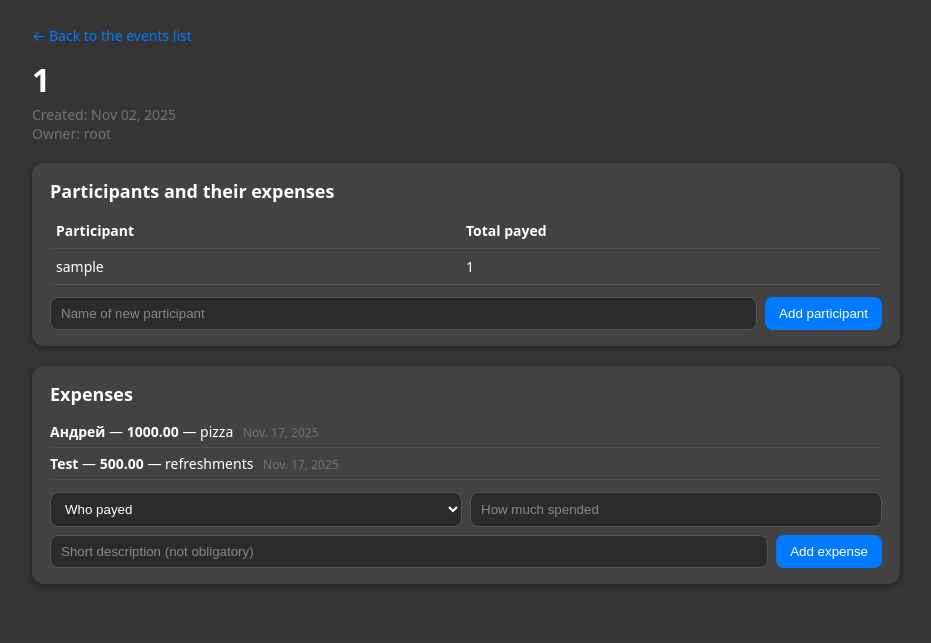
After one commit to tarick73/SplitFair, a Django app: template backend/templates/event_detail.html in a window 1280 px wide. The commit adds this page. Shown: the top 643 px of the page, without its empty margins (174-1105 px from the left). Run offline with Django 5.2, Linux system fonts and the light colour scheme; data comes from the database, SQL or seed files in the repository; both versions use the stored data as it was after the commit; tables that the repository leaves empty hold one stand-in row (values such as "Sample post"); the template is opened without the code that fills it: values that come from a table or form of the project are taken from there, most other values are stand-ins (such as "Sample title", 1, 10 or a date in 2020).

Commit message:
added event modification

```diff
--- a/backend/accounts/urls.py
+++ b/backend/accounts/urls.py
@@ -1,7 +1,7 @@
 from django.urls import path
 from django.contrib.auth.views import LoginView, LogoutView
 from .views import index_view, register_view, csrf_token_view, api_login, dashboard_view
-from events.views import create_event_view
+from events.views import create_event_view, event_detail_view
 
 urlpatterns = [
     # головна сторінка
@@ -27,4 +27,8 @@ urlpatterns = [
     path("csrf-token/", csrf_token_view, name="csrf_token"),
     path("dashboard/", dashboard_view, name="dashboard"),
     path("event/create/", create_event_view, name="create_event"),
+
+    path("dashboard/", dashboard_view, name="dashboard"),
+    path("event/create/", create_event_view, name="create_event"),
+    path("event/<int:event_id>/", event_detail_view, name="event_detail"),
 ]
--- /dev/null
+++ b/backend/templates/event_detail.html
@@ -0,0 +1,225 @@
+<!doctype html>
+<html lang="ru">
+<head>
+    <meta charset="utf-8" />
+    <title>Событие: {{ event.title }}</title>
+    <meta name="viewport" content="width=device-width,initial-scale=1" />
+    <style>
+        :root { --accent:#007bff; --muted:#6c757d; --bg:#353535; --card:#424242; }
+        body {
+            font-family: system-ui, -apple-system, "Segoe UI", Roboto, Arial;
+            margin:0;
+            background:var(--bg);
+            color:#fff;
+        }
+        .container {
+            max-width:900px;
+            margin:0 auto;
+            padding:24px 16px 40px;
+            box-sizing:border-box;
+        }
+        a.back-link {
+            color:var(--accent);
+            text-decoration:none;
+            font-size:14px;
+        }
+        h1 {
+            margin:12px 0 4px;
+        }
+        .event-meta {
+            font-size:14px;
+            color:var(--muted);
+            margin-bottom:20px;
+        }
+        .card {
+            background:var(--card);
+            border-radius:12px;
+            padding:16px 18px;
+            margin-bottom:20px;
+            box-shadow:0 2px 6px rgba(0,0,0,0.4);
+        }
+        .card h2 {
+            margin:0 0 10px;
+            font-size:18px;
+        }
+        table {
+            width:100%;
+            border-collapse:collapse;
+            font-size:14px;
+        }
+        th, td {
+            padding:8px 6px;
+            border-bottom:1px solid rgba(255,255,255,0.08);
+            text-align:left;
+        }
+        th {
+            font-weight:600;
+        }
+        .muted {
+            color:var(--muted);
+            font-size:13px;
+        }
+        .form-row {
+            display:flex;
+            flex-wrap:wrap;
+            gap:8px;
+            margin-top:10px;
+        }
+        .form-row input,
+        .form-row select {
+            flex:1 1 160px;
+            padding:8px 10px;
+            border-radius:8px;
+            border:1px solid #555;
+            background:#2b2b2b;
+            color:#fff;
+            box-sizing:border-box;
+        }
+        .form-row input::placeholder {
+            color:#888;
+        }
+        button {
+            padding:8px 14px;
+            border-radius:8px;
+            border:0;
+            background:var(--accent);
+            color:#fff;
+            font-weight:500;
+            cursor:pointer;
+            white-space:nowrap;
+        }
+        button:hover {
+            filter:brightness(1.1);
+        }
+        ul.transactions {
+            list-style:none;
+            padding:0;
+            margin:0;
+            font-size:14px;
+        }
+        ul.transactions li {
+            padding:6px 0;
+            border-bottom:1px solid rgba(255,255,255,0.08);
+        }
+        .txn-amount {
+            font-weight:600;
+        }
+        .txn-date {
+            font-size:12px;
+            color:var(--muted);
+            margin-left:6px;
+        }
+        .errors {
+            background:#8b0000;
+            border-radius:8px;
+            padding:10px 12px;
+            margin-bottom:14px;
+            font-size:14px;
+        }
+        .errors div {
+            margin-bottom:4px;
+        }
+    </style>
+</head>
+<body>
+<div class="container">
+    <a href="{% url 'dashboard' %}" class="back-link">← Back to the events list</a>
+
+    <h1>{{ event.title }}</h1>
+    <div class="event-meta">
+        Created: {{ event.created_at|date:"M d, Y" }}<br>
+        Owner: {{ event.owner.username }}
+    </div>
+
+    {% if errors %}
+        <div class="errors">
+            {% for e in errors %}
+                <div>{{ e }}</div>
+            {% endfor %}
+        </div>
+    {% endif %}
+
+    <!-- Participants and their expenses -->
+    <div class="card">
+        <h2>Participants and their expenses</h2>
+
+        {% if participants_data %}
+            <table>
+                <thead>
+                <tr>
+                    <th>Participant</th>
+                    <th>Total payed</th>
+                </tr>
+                </thead>
+                <tbody>
+                {% for row in participants_data %}
+                    <tr>
+                        <td>{{ row.participant.user.username }}</td>
+                        <td>{{ row.total_spent }} </td>
+                    </tr>
+                {% endfor %}
+                </tbody>
+            </table>
+        {% else %}
+            <p class="muted">No participants yet</p>
+        {% endif %}
+
+        <form method="post" style="margin-top:12px;">
+            {% csrf_token %}
+            <input type="hidden" name="action" value="add_participant">
+            <div class="form-row">
+                <input type="text" name="participant_name" placeholder="Name of new participant" required>
+                <button type="submit">Add participant</button>
+            </div>
+        </form>
+    </div>
+
+    <!-- Expenses -->
+    <div class="card">
+        <h2>Expenses</h2>
+
+        {% if transactions %}
+            <ul class="transactions">
+                {% for txn in transactions %}
+                    <li>
+                        <strong>{{ txn.payer.username }}</strong> —
+                        <span class="txn-amount">{{ txn.amount }}</span>
+                        {% if txn.description %}
+                            — {{ txn.description }}
+                        {% else %}
+                            — <span class="muted">no discription</span>
+                        {% endif %}
+                        <span class="txn-date">{{ txn.date }}</span>
+                    </li>
+                {% endfor %}
+            </ul>
+        {% else %}
+            <p class="muted">No expenses yet</p>
+        {% endif %}
+
+        <form method="post" style="margin-top:12px;">
+            {% csrf_token %}
+            <input type="hidden" name="action" value="add_transaction">
+
+            <div class="form-row">
+                <select name="payer_id" required>
+                    <option value="">Who payed</option>
+                    {% for row in participants_data %}
+                        <option value="{{ row.participant.user.id }}">
+                            {{ row.participant.user.username }}
+                        </option>
+                    {% endfor %}
+                </select>
+
+                <input type="number" step="0.01" name="amount" placeholder="How much spended" required>
+            </div>
+
+            <div class="form-row" style="margin-top:8px;">
+                <input type="text" name="description" placeholder="Short description (not obligatory)">
+                <button type="submit">Add expense</button>
+            </div>
+        </form>
+    </div>
+</div>
+</body>
+</html>
```
Also changed, not shown: backend/accounts/views.py (+10 -1 lines), backend/events/views.py (+116 -2 lines), backend/templates/dashboard.html (+14 -5 lines), backend/db.sqlite3.
